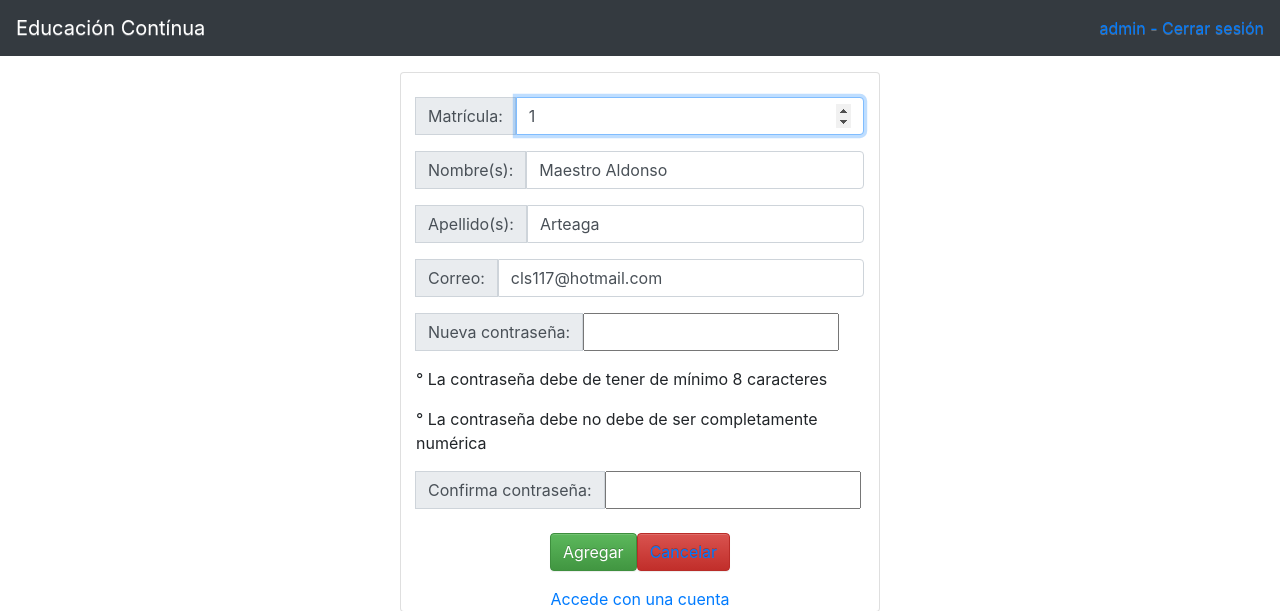
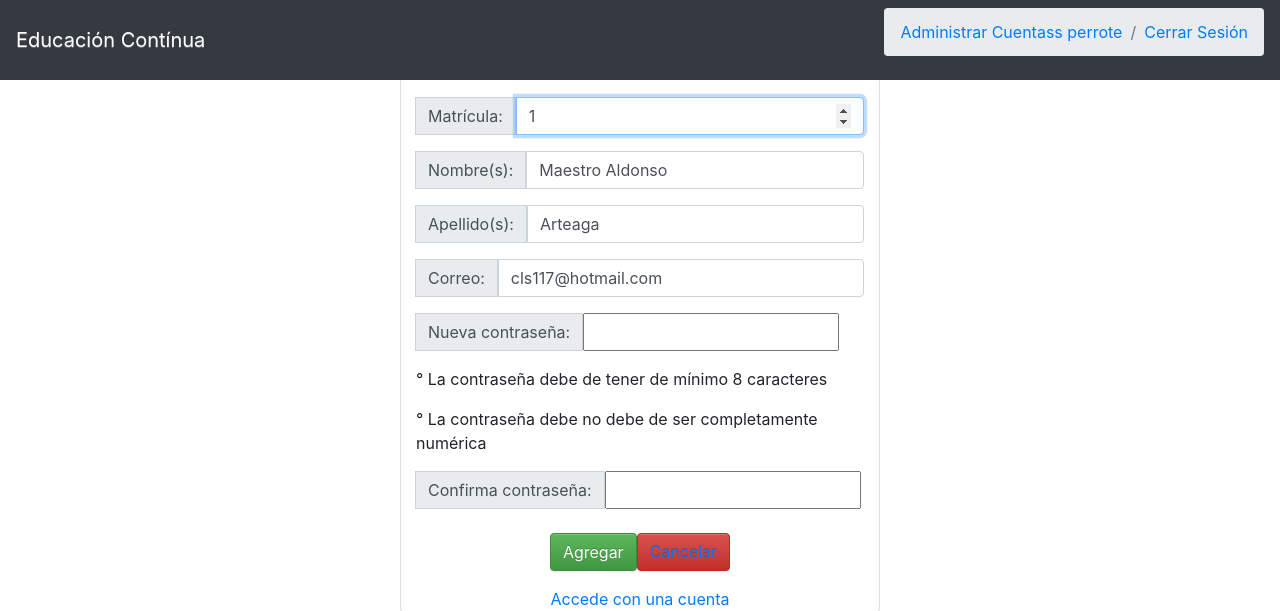
Before and after one commit to CR-MX/PDEC, a Django app: page /educuaz/editar/33 in a window 1280 px wide. Shown: the top 611 px of the page. Run offline with Django 3.2, Linux system fonts and the light colour scheme; a user stored in the database is signed in; data comes from the database, SQL or seed files in the repository; both versions use the stored data as it was after the commit; some libraries are stand-ins or nearby versions.

Commit message:
Actualizar Perfil Usuario
Se implemento actualizar perfil del usuario con su sesión iniciada.

```diff
--- a/usuarios/templates/base_us.html
+++ b/usuarios/templates/base_us.html
@@ -10,15 +10,31 @@
       </button>
       <div class="collapse navbar-collapse" id="barranavegacion">
         <ul class="navbar-nav">
-
         </ul>
       </div>
 
     <ul class="nav navbar-nav navbar-right">
         {% if user.is_authenticated %}
+        {% if user.username != "admin" %}
         <li>
-            <a href="{% url 'eduacionapp:logout' %}?next={% url 'eduacionapp:login' %}">{{ user.get_username }} - Cerrar sesión</a>
+          <nav aria-label="breadcrumb">
+            <ol class="breadcrumb">
+              <li class="breadcrumb-item"><a href="{% url 'eduacionapp:editar' user.id %}">Administrar Cuenta</a></li>
+              <li class="breadcrumb-item"><a href="{% url 'eduacionapp:logout' %}?next={% url 'eduacionapp:login' %}">Cerrar Sesión</a></li>
+            </ol>
+          </nav>
         </li>
+        {% endif %}
+        {% if user.username == "admin" %}
+        <li>
+          <nav aria-label="breadcrumb">
+            <ol class="breadcrumb">
+              <li class="breadcrumb-item"><a href=" ">Administrar Cuentass perrote</a></li>
+              <li class="breadcrumb-item"><a href="{% url 'eduacionapp:logout' %}?next={% url 'eduacionapp:login' %}">Cerrar Sesión</a></li>
+            </ol>
+          </nav>
+        </li>
+        {% endif %}
         {% else %}
         <li>
             <a href="{% url 'eduacionapp:login' %}?next={{request.path}}">Iniciar sesión</a>
--- a/usuarios/templates/editar_usuario.html
+++ b/usuarios/templates/editar_usuario.html
@@ -10,6 +10,11 @@
         <br>
      <form method="post">
       {% csrf_token %}
+      {% if user.username != "admin" %}
+      <div class="alert alert-danger" role="alert">
+        Al actualizar los datos de tu perfil deberás iniciar sesión nuevamente
+      </div>
+      {% endif %}
       <div class="input-group mb-3 ">
                 <div class="input-group-append">
                     <span class="input-group-text">Matrícula:</span>
--- a/usuarios/templates/home.html
+++ b/usuarios/templates/home.html
@@ -8,6 +8,7 @@ Login
 {% block content %}
     <!-- Cosas que muestra para el administrador  -->
     {% if request.user.is_staff %}
+    <h1></h1>
     <h2 class="app-page-title">  Lista de usuarios</h2>
     <div class="app-card app-card-orders-table shadow-sm mb-5">
     <table class="table">
```
Also changed, not shown: db.sqlite3.
